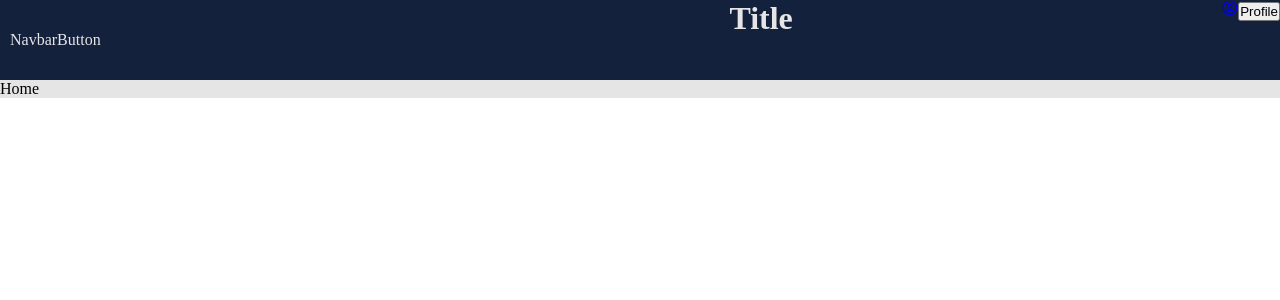
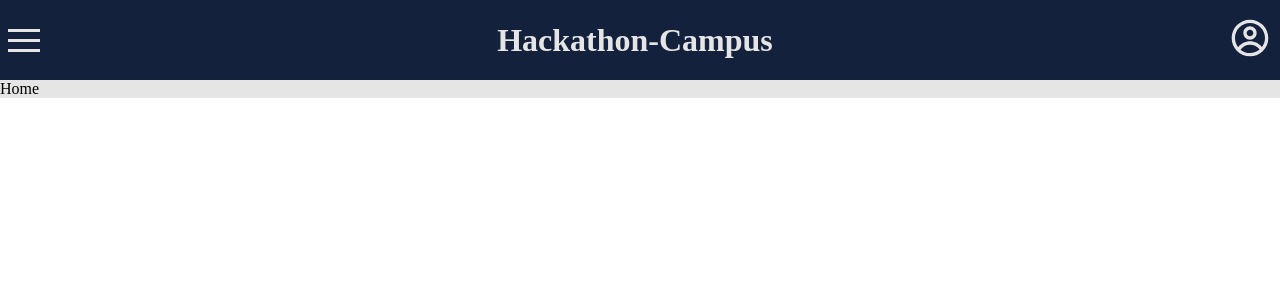
Before and after one commit to eLQeR/Hackaton-Campus, a React (Vite) app in the folder frontend/: page / in a window 1280 px wide. Shown: the top 300 px of the page. Built offline with nearby package versions, Linux system fonts and the light colour scheme.

Commit message:
navbar styled

```diff
--- a/frontend/package.json
+++ b/frontend/package.json
@@ -12,7 +12,9 @@
   "dependencies": {
     "@reduxjs/toolkit": "^2.2.1",
     "axios": "^1.6.7",
+    "hamburger-react": "^2.5.0",
     "react": "^18.2.0",
+    "react-burger-menu": "^3.0.9",
     "react-dom": "^18.2.0",
     "react-icons": "^5.0.1",
     "react-redux": "^9.1.0",
--- a/frontend/src/components/Header/NavbarButton.jsx
+++ b/frontend/src/components/Header/NavbarButton.jsx
@@ -1,9 +1,9 @@
 import { useState } from 'react'
 import Navbar from './Navbar'
+import {Divide as Hamburger} from 'hamburger-react'
 
 const NavbarButton = () => {
     const [navbarVisible, setNavbarVisible] = useState(false)
-
     return (
         <div>
             <div
@@ -13,9 +13,7 @@
                         : 'navbutton-back-closed'
                 }`}
             >
-                <p onClick={() => setNavbarVisible((prev) => !prev)}>
-                    NavbarButton
-                </p>
+                <Hamburger toggled={navbarVisible} toggle={setNavbarVisible} duration={0.75}/>
             </div>
             <Navbar
                 className={`navbar ${
--- a/frontend/src/components/Header/ProfileButton.jsx
+++ b/frontend/src/components/Header/ProfileButton.jsx
@@ -3,10 +3,9 @@
 
 const ProfileButton = () => {
     return (
-        <div>
+        <div id={'login-group'}>
             <Link to="/login">
                 <CgProfile />
-                <button>Profile</button>
             </Link>
         </div>
     )
--- a/frontend/src/components/Header/Title.jsx
+++ b/frontend/src/components/Header/Title.jsx
@@ -1,7 +1,7 @@
 const Title = () => {
     return (
         <div>
-            <h1>Title</h1>
+            <h1>Hackathon-Campus</h1>
         </div>
     )
 }
--- a/frontend/src/elements.css
+++ b/frontend/src/elements.css
@@ -5,12 +5,14 @@
 
 header {
     position: sticky;
+    top: 0;
+    left: 0;
+
     display: flex;
     justify-content: space-between;
+    align-items: center;
     width: 100%;
     height: 10vh;
-    top: 0;
-    left: 0;
     z-index: 2;
     background-color: #14213D;
     color: #E5E5E5
@@ -21,7 +23,6 @@
 }
 
 .navbar {
-    /*height: 100%;*/
     width: 300px;
 
     position: absolute;
@@ -30,8 +31,8 @@
 }
 
 .navbar-opened {
-    /*bottom: -10%;*/
-    height: 100vh;
+    height: 90vh;
+
     visibility: visible;
     background-color: #FCA311;
     color: #000000;
@@ -40,9 +41,7 @@
 
 }
 
-
 .navbar-closed{
-    /*bottom: 100%;*/
     height: 0;
     visibility: hidden;
     background-color: #FCA311;
@@ -52,16 +51,21 @@
     transition-delay: 0.25s;
 }
 
-
 .navbutton-back {
     width: 300px;
-    height: 100%;
+    height: 10vh;
 
     display: flex;
     align-items: center;
 
     > p {
         margin-left: 10px;
+        cursor: pointer;
+
+        svg {
+            height: 5vh;
+            width: 5vh;
+        }
     }
 }
 
@@ -70,6 +74,7 @@
     color: #000000;
 
     transition: background-color 0.25s ease;
+
 }
 
 .navbutton-back-closed {
@@ -77,4 +82,31 @@
 
     transition: all 0.25s ease;
     transition-delay: 0.5s;
+
+    > p > svg {
+        color: #E5E5E5;
+    }
+
+    > p > svg:hover{
+        color: #979797;
+    }
 }
+
+#login-group {
+    width: 300px;
+    height: 10vh;
+    display: flex;
+    align-items: center;
+    justify-content: right;
+    margin-right: 10px;
+
+    a > svg {
+        height: 5vh;
+        width: 5vh;
+        color: #E5E5E5;
+    }
+
+    a > svg:hover {
+        color: #979797;
+    }
+}
```
Also changed, not shown: 1 other file (tests, documents, lock files or other folders).
